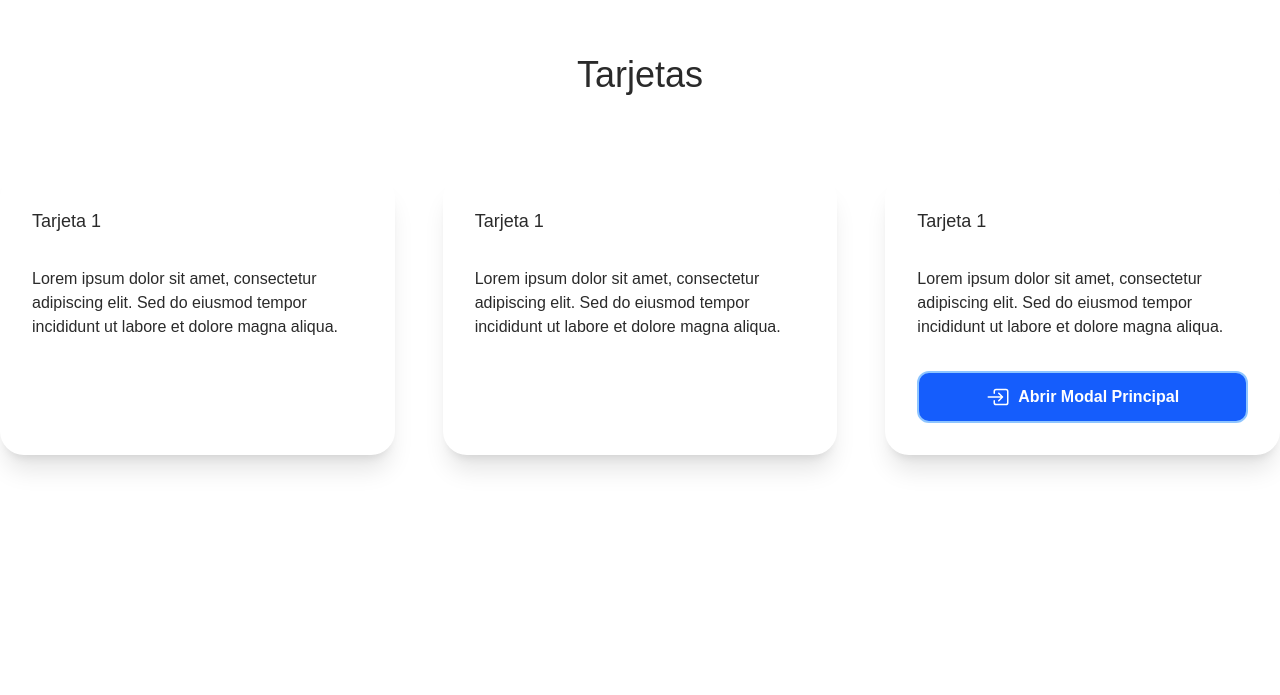
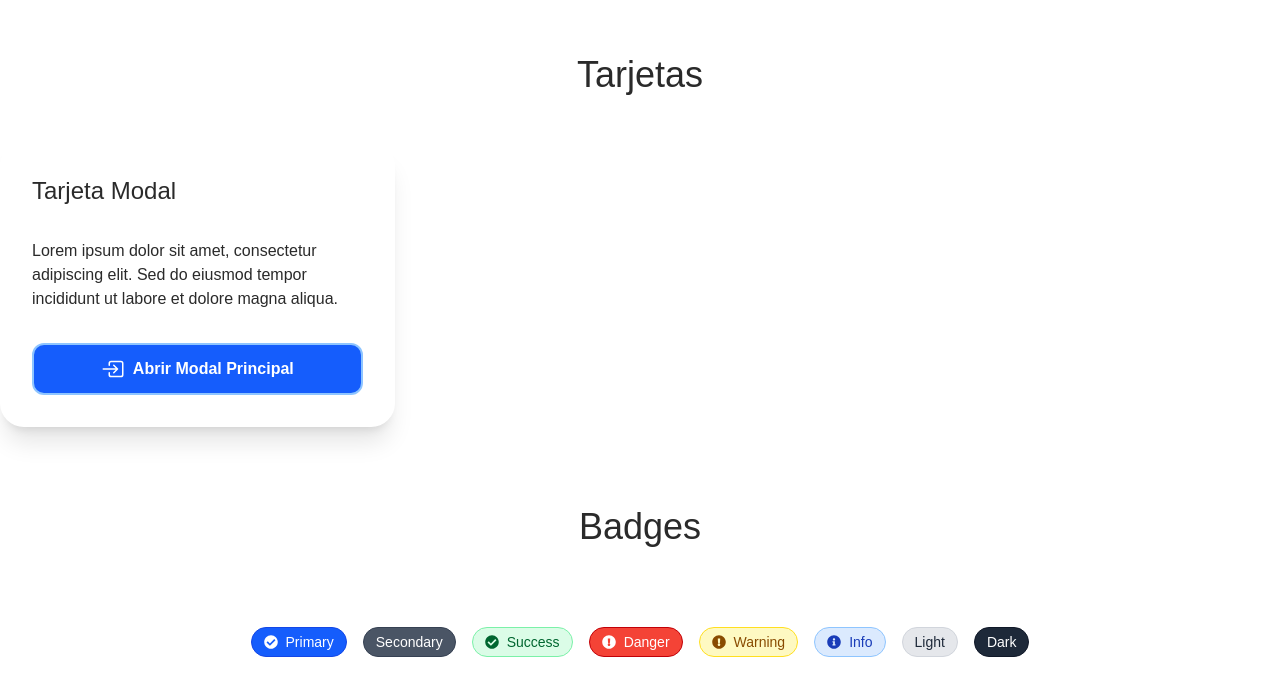
Before and after one commit to dspwebstudiomx/dashboard_next, a Next.js app: page /guia-estilos in a window 1280 px wide. Shown: the part 2185-2880 px from the top of the page. Before the commit the page ends 2800 px from the top, so only its background shows below. Built offline with nearby package versions, Linux system fonts and the light colour scheme.

Commit message:
UI: Agregar componente Badge y su demostración, incluyendo variantes de estilo

```diff
--- a/src/app/globals.css
+++ b/src/app/globals.css
@@ -14,6 +14,7 @@
 	--color-accent-dark: #c51162;
 	--color-success: #4caf50;
 	--color-warning: #ff9800;
+	--color-danger: #f44336;
 	--color-error: #f44336;
 	--color-info: #2196f3;
 	--color-text: #333333;
--- a/src/app/guia-estilos/page.tsx
+++ b/src/app/guia-estilos/page.tsx
@@ -1,10 +1,10 @@
+import BadgesDemo from "@/components/BadgesDemo";
 import ButtonDemo from "@/components/ButtonDemo";
 import CardsDemo from "@/components/CardsDemo";
 import ColorDemo from "@/components/ColorDemo";
 import Container from "@/components/Containers/Container";
 import ParagraphDemo from "@/components/ParagraphDemo";
 import TitlesDemo from "@/components/TitlesDemo";
-
 export default function App() {
 	return (
 		<Container>
@@ -15,6 +15,7 @@ export default function App() {
 			<ParagraphDemo />
 			<ButtonDemo />
 			<CardsDemo />
+			<BadgesDemo />
 		</Container>
 	);
 }
--- /dev/null
+++ b/src/components/Badges/Badge.jsx
@@ -0,0 +1,42 @@
+import {
+	FaCheckCircle,
+	FaExclamationCircle,
+	FaInfoCircle,
+	FaTimesCircle,
+} from "react-icons/fa";
+
+const badgeVariants = {
+	success: "bg-green-100 text-green-800 border border-green-300",
+	warning: "bg-yellow-100 text-yellow-800 border border-yellow-300",
+	error: "bg-red-100 text-red-800 border border-red-300",
+	info: "bg-blue-100 text-blue-800 border border-blue-300",
+	neutral: "bg-gray-100 text-gray-800 border border-gray-300",
+	error: "bg-red-100 text-red-800 border border-red-300",
+	primary: "bg-blue-600 text-white border border-blue-700",
+	secondary: "bg-gray-600 text-white border border-gray-700",
+	light: "bg-gray-200 text-gray-800 border border-gray-300",
+	dark: "bg-gray-800 text-white border border-gray-900",
+	danger: "bg-danger text-white border border-red-700",
+};
+
+const icons = {
+	success: <FaCheckCircle className="mr-1" />,
+	warning: <FaExclamationCircle className="mr-1" />,
+	error: <FaTimesCircle className="mr-1" />,
+	info: <FaInfoCircle className="mr-1" />,
+	danger: <FaExclamationCircle className="mr-1" />,
+	primary: <FaCheckCircle className="mr-1" />,
+	neutral: null,
+};
+
+const Badge = ({ children, variant = "neutral", icon = true }) => {
+	return (
+		<span
+			className={`inline-flex items-center px-3 py-1 rounded-full text-sm font-medium gap-1 ${badgeVariants[variant]}`}>
+			{icon && icons[variant]}
+			{children}
+		</span>
+	);
+};
+
+export default Badge;
--- /dev/null
+++ b/src/components/BadgesDemo.jsx
@@ -0,0 +1,22 @@
+import Badge from "./Badges/Badge";
+import H2 from "./Title/H2";
+
+const BadgesDemo = () => {
+	return (
+		<>
+			<H2 align="center">Badges</H2>
+			<div className="flex flex-wrap gap-4">
+				<Badge variant="primary">Primary</Badge>
+				<Badge variant="secondary">Secondary</Badge>
+				<Badge variant="success">Success</Badge>
+				<Badge variant="danger">Danger</Badge>
+				<Badge variant="warning">Warning</Badge>
+				<Badge variant="info">Info</Badge>
+				<Badge variant="light">Light</Badge>
+				<Badge variant="dark">Dark</Badge>
+			</div>
+		</>
+	);
+};
+
+export default BadgesDemo;
--- a/src/components/Cards/Card.tsx
+++ b/src/components/Cards/Card.tsx
@@ -1,10 +1,14 @@
+import H4 from "../Title/H4";
+
 interface CardProps {
 	children: React.ReactNode;
+	title: string;
 }
 
-const Card = ({ children }: CardProps) => {
+const Card = ({ children, title }: CardProps) => {
 	return (
 		<article className=" p-8 bg-gray-0 shadow-xl rounded-3xl flex flex-col gap-8 max-w-screen-lg dark:border-gray-700 dark:border-2">
+			<H4>{title}</H4>
 			{children}
 		</article>
 	);
--- a/src/components/CardsDemo.tsx
+++ b/src/components/CardsDemo.tsx
@@ -3,29 +3,13 @@ import Card from "./Cards/Card";
 import HandleModalComponent from "./Modal/HandleModalComponent";
 import Paragraph from "./Paragraph/Paragraph";
 import H2 from "./Title/H2";
-import H6 from "./Title/H6";
 
 const CardsDemo = () => {
 	return (
-		<>
-			<H2>Tarjetas</H2>
+		<section className="flex flex-col gap-12">
+			<H2 align="center">Tarjetas</H2>
 			<div className="grid grid-cols-3 gap-12">
-				<Card>
-					<H6>Tarjeta 1</H6>
-					<Paragraph align="inherit">
-						Lorem ipsum dolor sit amet, consectetur adipiscing elit. Sed do
-						eiusmod tempor incididunt ut labore et dolore magna aliqua.
-					</Paragraph>
-				</Card>
-				<Card>
-					<H6>Tarjeta 1</H6>
-					<Paragraph align="inherit">
-						Lorem ipsum dolor sit amet, consectetur adipiscing elit. Sed do
-						eiusmod tempor incididunt ut labore et dolore magna aliqua.
-					</Paragraph>
-				</Card>
-				<Card>
-					<H6>Tarjeta 1</H6>
+				<Card title="Tarjeta Modal">
 					<Paragraph align="inherit">
 						Lorem ipsum dolor sit amet, consectetur adipiscing elit. Sed do
 						eiusmod tempor incididunt ut labore et dolore magna aliqua.
@@ -68,7 +52,7 @@ const CardsDemo = () => {
 					</HandleModalComponent>
 				</Card>
 			</div>
-		</>
+		</section>
 	);
 };
 
```
